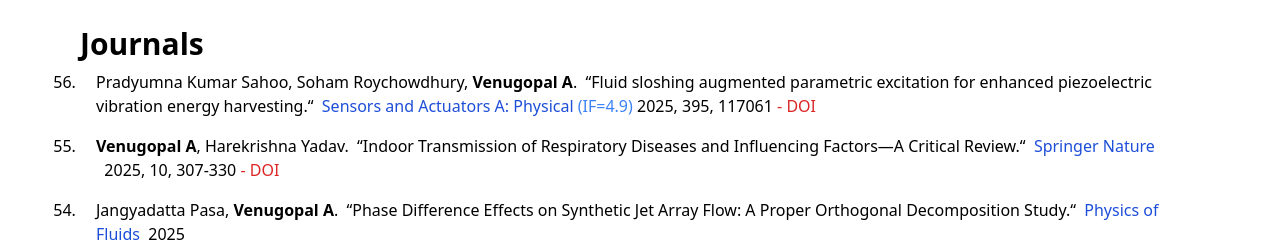
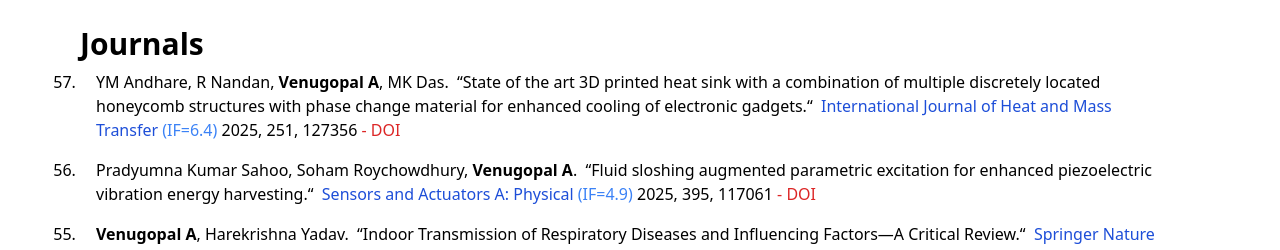
Before and after one commit to fdlabiitbbs/afg-2, a Next.js app: page /journals in a window 1280 px wide. Shown: the part 289-539 px from the top of the page. Built offline with nearby package versions, Linux system fonts and the light colour scheme.

Commit message:
ID57_journal

```diff
--- a/constants/index.js
+++ b/constants/index.js
@@ -1078,6 +1078,16 @@ export const Journals = [
     DOI: "https://doi.org/10.1016/j.sna.2025.117061",
     impactFactor:4.9,
   },
+  {
+    ID: 57,
+    Authors: ["YM Andhare","R Nandan", <b>Venugopal A</b>,"MK Das"],
+    Title:
+      "State of the art 3D printed heat sink with a combination of multiple discretely located honeycomb structures with phase change material for enhanced cooling of electronic gadgets",
+    Journal: "International Journal of Heat and Mass Transfer",
+    Volume_Issue_Year_Pages: ["2025","251","127356"],
+    DOI: "https://doi.org/10.1016/j.ijheatmasstransfer.2025.127356",
+    impactFactor:6.4,
+  },
 ];
 
 export const sponsoredProjects = [
```
